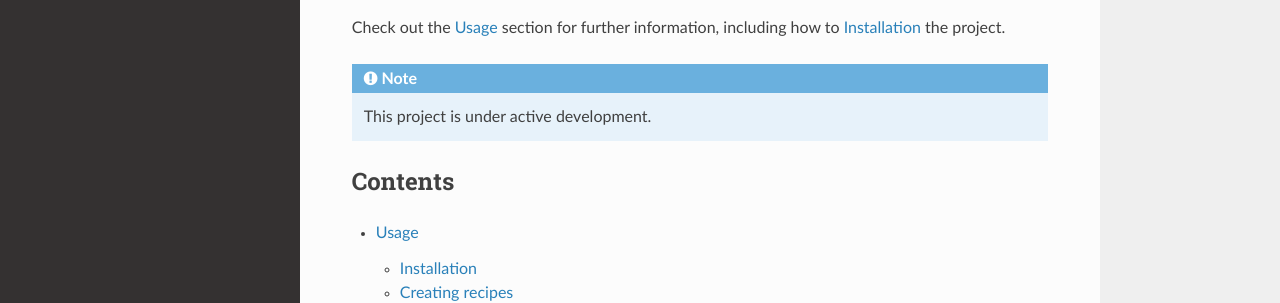
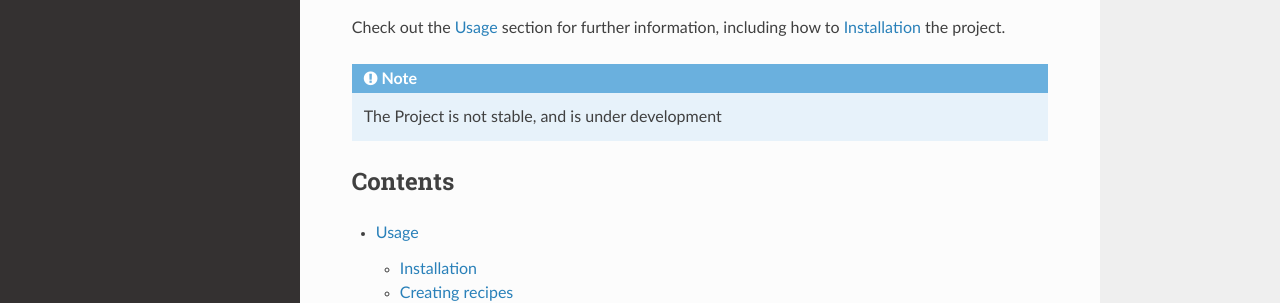
Before and after one commit to 10xyz-coder/AmbientSea, a Sphinx documentation site: the page built from docs/source/index.rst, in a window 1280 px wide. Shown: the part 240-543 px from the top of the page. Built offline with Sphinx 7.4.7 and the Read the Docs theme 2.0.0, drawn with Linux system fonts in a browser that asks for light colours.

Commit message:
Update index.rst

```diff
--- a/docs/source/index.rst
+++ b/docs/source/index.rst
@@ -11,7 +11,7 @@ how to :ref:`installation` the project.
 
 .. note::
 
-   This project is under active development.
+   The Project is not stable, and is under development
 
 Contents
 --------
```
